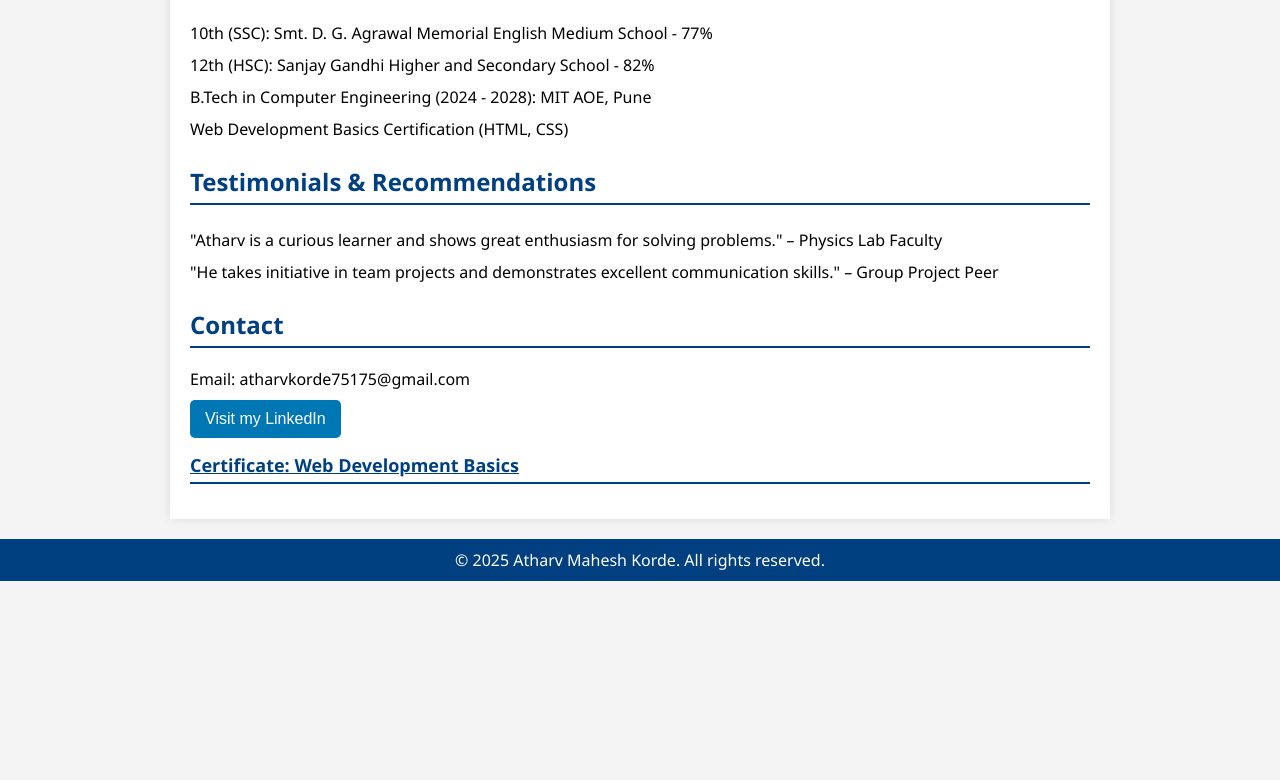
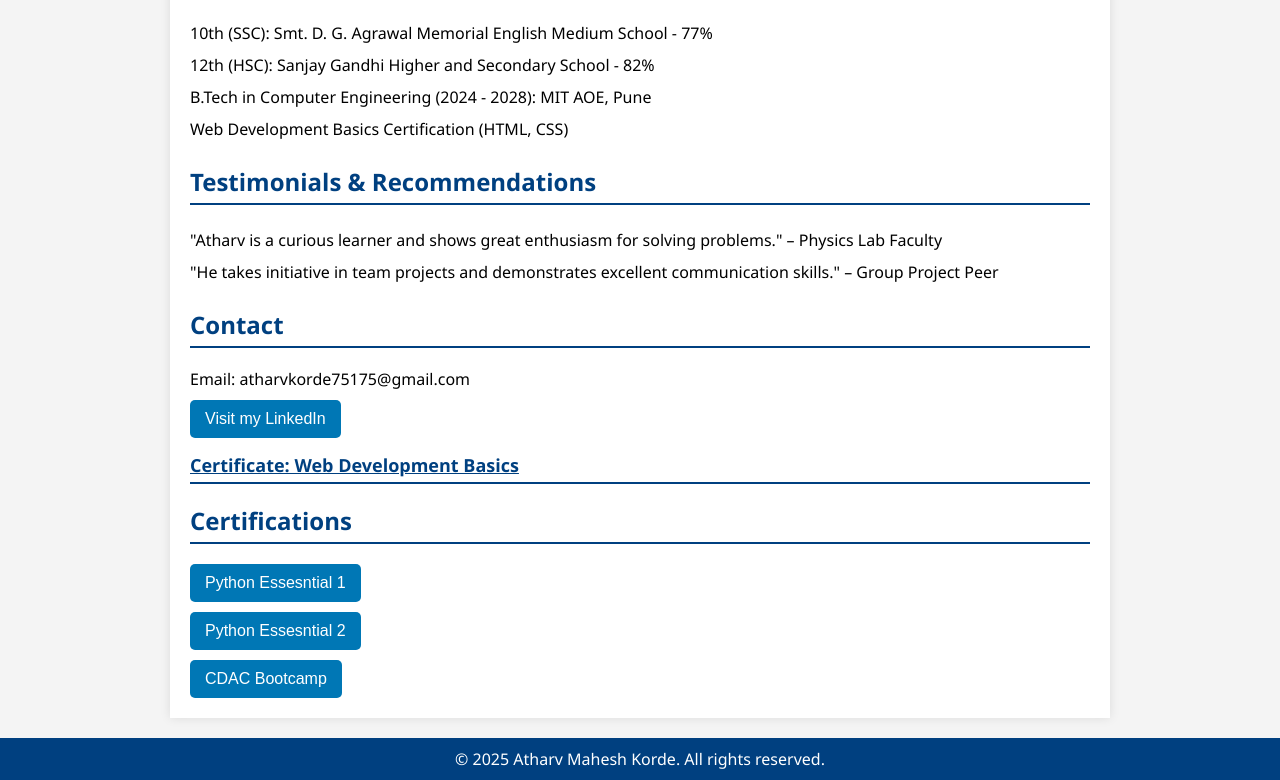
Before and after one commit to atharvkorde/digitalportfolio, a plain HTML site: page index.html in a window 1280 px wide. Shown: the part 1418-2198 px from the top of the page. Before the commit the page ends 1999 px from the top, so only its background shows below. Drawn offline with Linux system fonts and the light colour scheme.

Commit message:
Update index.html

```diff
--- a/index.html
+++ b/index.html
@@ -168,6 +168,22 @@
     </div>
 
     <h2 class="certificate-title" onclick="toggleCertificate()">Certificate: Web Development Basics</h2>
+    <h2>Certifications</h2>
+    <div class="contact-buttons">
+      <a href="Python 1.pdf" target="_blank">
+        <button>Python Essesntial 1</button>
+      </a>
+    </div>
+    <div class="contact-buttons">
+      <a href="Pyhon 2.pdf" target="_blank">
+        <button>Python Essesntial 2</button>
+      </a>
+    </div>
+    <div class="contact-buttons">
+      <a href="Mr. Atharv Mahesh Korde.pdf" target="_blank">
+        <button>CDAC Bootcamp</button>
+      </a>
+    </div>
     <div class="certificate-content" id="certificateContent">
       <p>This certificate represents the completion of the Web Development Basics course, which includes learning HTML, CSS, and basic web design principles.</p>
     </div>
```
